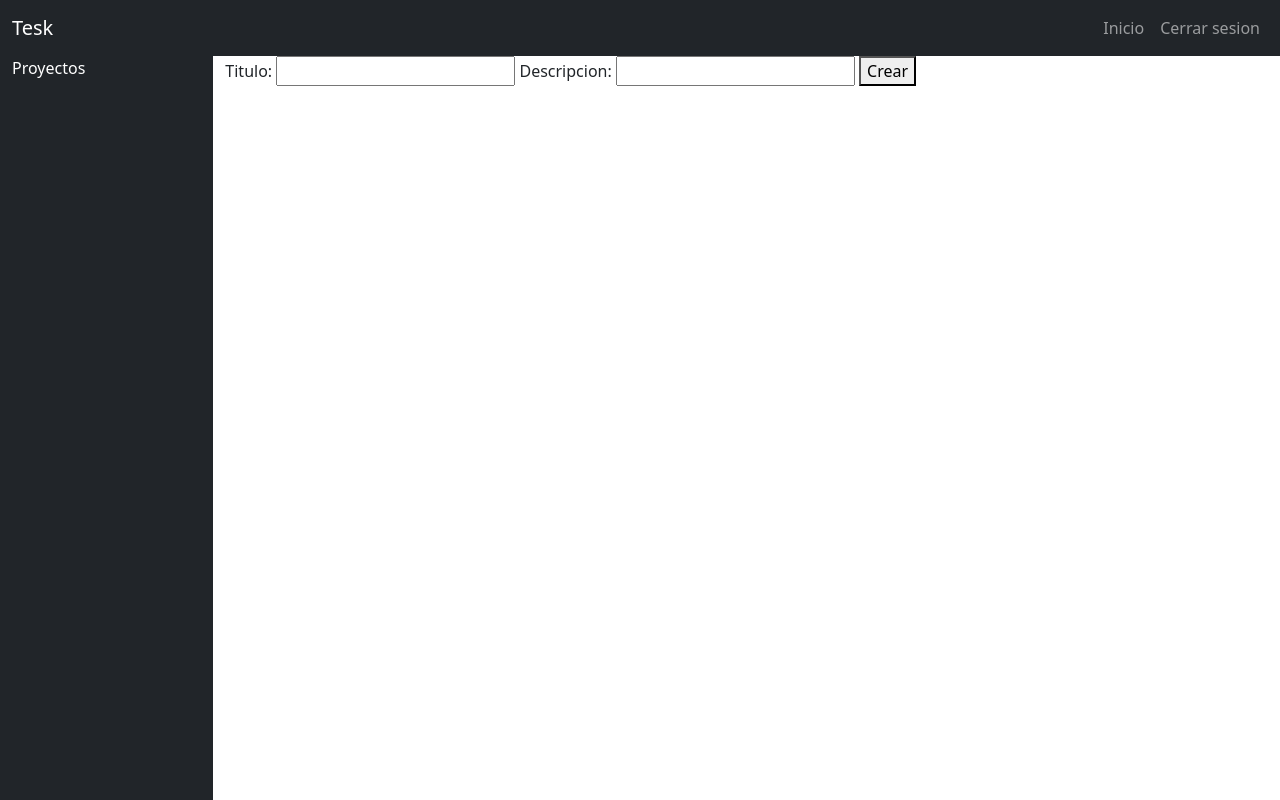
After one commit to alemontanez/tesk, a Django app: page /project/create/ in a window 1280 px wide. The commit adds this page. Run offline with Django 4.2, Linux system fonts and the light colour scheme; a user stored in the database is signed in.

Commit message:
se crearon las vistas de los proyectos y la barra lateral

```diff
--- /dev/null
+++ b/myapp/templates/create_project.html
@@ -0,0 +1,16 @@
+{% extends 'layouts/base.html' %}
+
+{% block content %}
+
+<form action="" method="POST">
+    {% csrf_token %}
+    <label for="id_title">Titulo:</label>
+    <input type="text" name='title' id="id_title" required>
+
+    <label for="id_description">Descripcion:</label>
+    <input type="text" name='description' id="id_description" required>
+
+    <button>Crear</button>
+</form>
+
+{% endblock %}
--- a/myapp/templates/tasks.html
+++ b/myapp/templates/create_task.html
@@ -2,9 +2,7 @@
 
 {% block content %}
 
-<h1>Tareas</h1>
-
-<form action="/tasks/create/" method="POST">
+<form action="" method="POST">
     {% csrf_token %}
     <label for="id_title">Titulo:</label>
     <input type="text" name='title' id="id_title" required>
--- a/myapp/templates/layouts/base.html
+++ b/myapp/templates/layouts/base.html
@@ -5,71 +5,65 @@
         <meta charset="UTF-8" />
         <meta name="viewport" content="width=device-width, initial-scale=1.0" />
         <title>Tesk</title>
-        <link rel="stylesheet"
-            href="https://cdn.jsdelivr.net/npm/bootstrap@5.3.2/dist/css/bootstrap.min.css">
-        <script
-            src="https://cdn.jsdelivr.net/npm/bootstrap@5.3.2/dist/js/bootstrap.bundle.min.js"></script>
-        <link rel="stylesheet" href="../../static/styles/main.css">
+        <link rel="stylesheet" href="https://cdn.jsdelivr.net/npm/bootstrap@5.3.2/dist/css/bootstrap.min.css" />
+        <script src="https://cdn.jsdelivr.net/npm/bootstrap@5.3.2/dist/js/bootstrap.bundle.min.js"></script>
+        <link rel="stylesheet" href="../../static/styles/main.css" />
     </head>
 
     <body>
+        <header>
             <nav class="navbar navbar-expand-lg bg-dark navbar-dark fixed-top">
                 <div class="container-fluid">
                     <a class="navbar-brand">Tesk</a>
-                <button class="navbar-toggler" type="button"
-                    data-bs-toggle="collapse" data-bs-target="#navbarNav"
-                    aria-controls="navbarNav" aria-expanded="false"
-                    aria-label="Toggle navigation">
+                    <button class="navbar-toggler" type="button" data-bs-toggle="collapse" data-bs-target="#navbarNav" aria-controls="navbarNav" aria-expanded="false" aria-label="Toggle navigation">
                         <span class="navbar-toggler-icon"></span>
                     </button>
-                <div class="collapse navbar-collapse justify-content-end"
-                    id="navbarNav">
+                    <div class="collapse navbar-collapse justify-content-end" id="navbarNav">
                         <ul class="navbar-nav">
                             <!-- Condicion para saber si el usuario esta autenticado o no -->
                             <!-- Si esta autenticado, muestra el link a "Proyectos" y el boton para cerrar sesion. -->
                             {% if user.is_authenticated %}
-                        <li>
+                            <li class="nav-item">
                                 <a href="/home" class="nav-link">Inicio</a>
-                        </li>
-                        <li class="nav-item">
-                            <a href="/proyectos" class="nav-link">Proyectos</a>
                             </li>
                             <li class="nav-item">
                                 <a href="/logout" class="nav-link">Cerrar sesion</a>
                             </li>
                             <!-- Si no esta autenticado, van a aparecer las opciones de "Registrar usuario" y/o "Iniciar sesion" -->
                             {% else %}
-                        <li>
+                            <li class="nav-item">
                                 <a href="/" class="nav-link">Inicio</a>
                             </li>
                             <li class="nav-item">
                                 <a href="/login" class="nav-link">Iniciar sesion</a>
                             </li>
                             <li class="nav-item">
-                            <a href="/register" class="nav-link">Registrar
-                                usuario</a>
+                                <a href="/register" class="nav-link">Registrar usuario</a>
                             </li>
                             {% endif %}
                         </ul>
                     </div>
                 </div>
             </nav>
-        {% if user.is_authenticated %}
-        <div class="container-fluid position-absolute sticky-top">
-            <div class="row">
-                <div class="col-2 bg-dark text-white min-vh-100">
-                    <div class="myaside">
-                        Column
-                    </div>
-                </div>
-                <div class="col-10">
+        </header>
+        <section class="container-fluid">
+            <article class="row">
+                <aside class="col-2 bg-dark text-white min-vh-100" style="padding-top: 56px;">
+                    <p>Proyectos</p>
+                    <ul>
+                        {% for project in projects %}
+                        <li>
+                            <a href="{% url 'project_view' project.id %}">{{project.title}}</a>
+                        </li>
+                        {% endfor %}
+                    </ul>
+                </aside>
+                <div class=" col-10" style="padding-top: 56px;">
                     {% block content %}
                     {% endblock %}
                 </div>
-            </div>
-        </div>
-        {% endif %}
-
+            </article>
+        </section>
     </body>
 
 </html>
--- a/myapp/templates/login.html
+++ b/myapp/templates/login.html
@@ -1,4 +1,3 @@
-{% extends 'layouts/base.html' %}
 {% block content %}
 
 <h1>Iniciar sesion</h1>
@@ -8,9 +7,7 @@
     {% csrf_token %}
     <input type="text" placeholder="Usuario" required name="username">
     <input type="password" placeholder="Contraseña" required name="password">
-
     <button>Logear</button>
 </form>
 
-
 {% endblock %}
--- a/myapp/templates/proyectos.html
+++ b/myapp/templates/project_view.html
@@ -2,6 +2,9 @@
 
 {% block content %}
 
-<h1>Proyectos</h1>
+<h1>Vista de proyecto</h1>
+
+<p>{{project.title}}</p>
+
 
 {% endblock %}
--- a/myapp/urls.py
+++ b/myapp/urls.py
@@ -2,18 +2,21 @@ from django.urls import path
 from . import views
 
 urlpatterns = [
-    # Index
+    # Paginas principales
     path("", views.index, name="index"),
-    # Inicio
     path("home/", views.home, name="home"),
-    # Login de usuarios
+
+    # Sistema de logeo
     path("login/", views.login_user, name="login_user"),
-    # Registro de usuarios
+    path("logout/", views.signout_user, name="signout_user"),
     path("register/", views.register_user, name="register_user"),
-    # Vista de proyectos despues del registro o inicio de sesion
-    path("proyectos/", views.projects_view, name="proyectos"),
-    # Cerrar sesion
-    path("logout/", views.signout_user, name="signout_use"),
-    # Crear tareas
-    path("tasks/create/", views.create_task, name="create_task"),
+
+    # Rutas de proyectos
+    path("project/create/", views.create_project, name="create_project"),
+    path("project/<int:project_id>/", views.project_view, name="project_view"),
+    path("projects/", views.get_all_projects, name="get_all_projects"),
+
+
+    # Rutas de tareas
+    path("task/create/", views.create_task, name="create_task"),
 ]
--- a/myapp/views.py
+++ b/myapp/views.py
@@ -1,11 +1,13 @@
 # Modulos
-from django.shortcuts import redirect, render
+from django.shortcuts import get_object_or_404, redirect, render
 from django.contrib.auth.forms import UserCreationForm
 from django.contrib.auth.models import User
 from django.contrib.auth import login, logout, authenticate
 from django.contrib.auth.decorators import login_required
 from django.db import IntegrityError
-from .forms import CreateTask
+
+from .models import Project
+from .forms import CreateTask, CreateProject
 
 """
 Pagina de inicio
@@ -13,14 +15,12 @@ Pagina de inicio
 def index(request):
     return render(request, "index.html")
 
-
 """
 Pagina de inicio (usuario)
 """
 @login_required
 def home(request):
     return render(request, "home.html")
-
 
 """
 Funcion para registrar a los nuevos usuario
@@ -56,7 +56,6 @@ def register_user(request):
             {"form": UserCreationForm, "error": "Las contraseñas no coinciden"},
         )
 
-
 """
 Funcion para iniciar sesion
 """
@@ -85,24 +84,51 @@ Funcion para crear las tareas
 """
 @login_required
 def create_task(request):
-    # Si el metodo HTTP es "GET", el servidor va a renderizar el Formulario de Tareas
     if request.method == 'GET':
-        return render(request, 'tasks.html', {
+        return render(request, 'create_task.html', {
             'form': CreateTask
         })
-    # Si el metodo es "POST", crea la tarea y la guarda en la BBDD
     else:
         form = CreateTask(request.POST)
         new_task = form.save(commit=False)
-        # Aca verifica que el usuario este logeado
         new_task.user = request.user
         new_task.save()
         return redirect('proyectos')
 
+"""
+Funcion para crear los proyectos
+"""
 @login_required
-def projects_view(request):
-    return render(request, "proyectos.html")
+def create_project(request):
+    if request.method == 'GET':
+        return render(request, 'create_project.html', {
+            'form': CreateProject
+        })
+    else:
+        form = CreateProject(request.POST)
+        new_project = form.save(commit=False)
+        new_project.user = request.user
+        new_project.save()
+        return redirect("home")
 
+"""
+Funcion para obtener todos los proyectos
+"""
+@login_required
+def get_all_projects(request):
+    projects = Project.objects.all()
+    return render(request, 'layouts/base.html', {'projects': projects})
+
+"""
+Funcion para ver la vista detallada de cada proyecto
+"""
+def project_view(request, project_id):
+    project = get_object_or_404(Project, pk = project_id)
+    return render(request, "project_view.html", {'project': project})
+
+"""
+Funcion para cerrar la sesion del usuario
+"""
 @login_required
 def signout_user(request):
     # Función para cerrar sesión, al hacerlo nos redirigirá a nuestro index
```
Also changed, not shown: myapp/forms.py (+6 -1 lines), myapp/templates/home.html (+1 -12 lines), myapp/templates/index.html (+1 -7 lines), db.sqlite3. Lines whose indentation alone changed are shown as unchanged.
